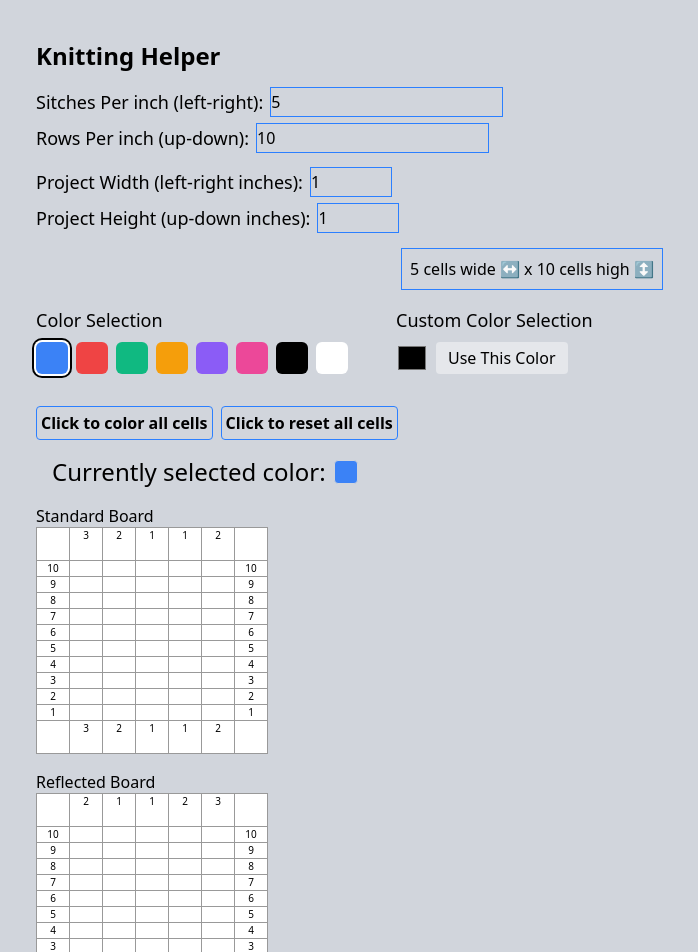
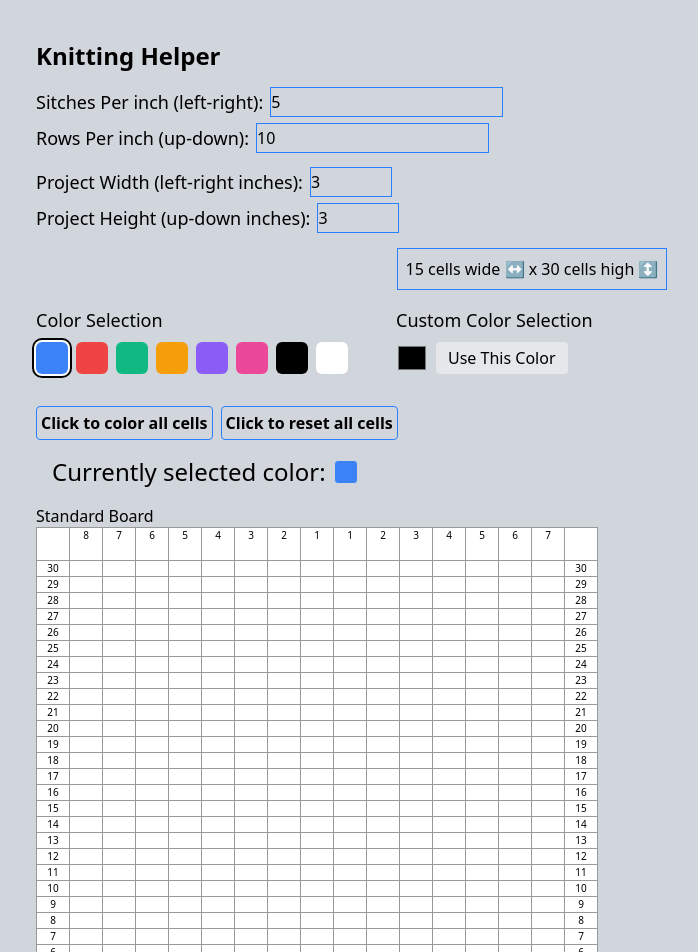
Before and after one commit to aliunwala/knitting, a Next.js app: page / in a window 1280 px wide. Shown: the top 952 px of the page, without its empty margins (108-806 px from the left). Built offline with nearby package versions, Linux system fonts and the light colour scheme.

Commit message:
Changing base board size

```diff
--- a/src/app/components/board.tsx
+++ b/src/app/components/board.tsx
@@ -37,8 +37,8 @@ export default function Board() {
    */
   const [stichesPerInch, setStichesPerInch] = useState(5);
   const [rowsPerInch, setRowsPerInch] = useState(10);
-  const [projectWidth, setProjectWidth] = useState(1);
-  const [projectHeight, setProjectHeight] = useState(1);
+  const [projectWidth, setProjectWidth] = useState(3);
+  const [projectHeight, setProjectHeight] = useState(3);
   const [activeRow, setActiveRow] = useState(1);
   const [knittingMode, setKnittingMode] = useState(false);
   // Custom color input
```
